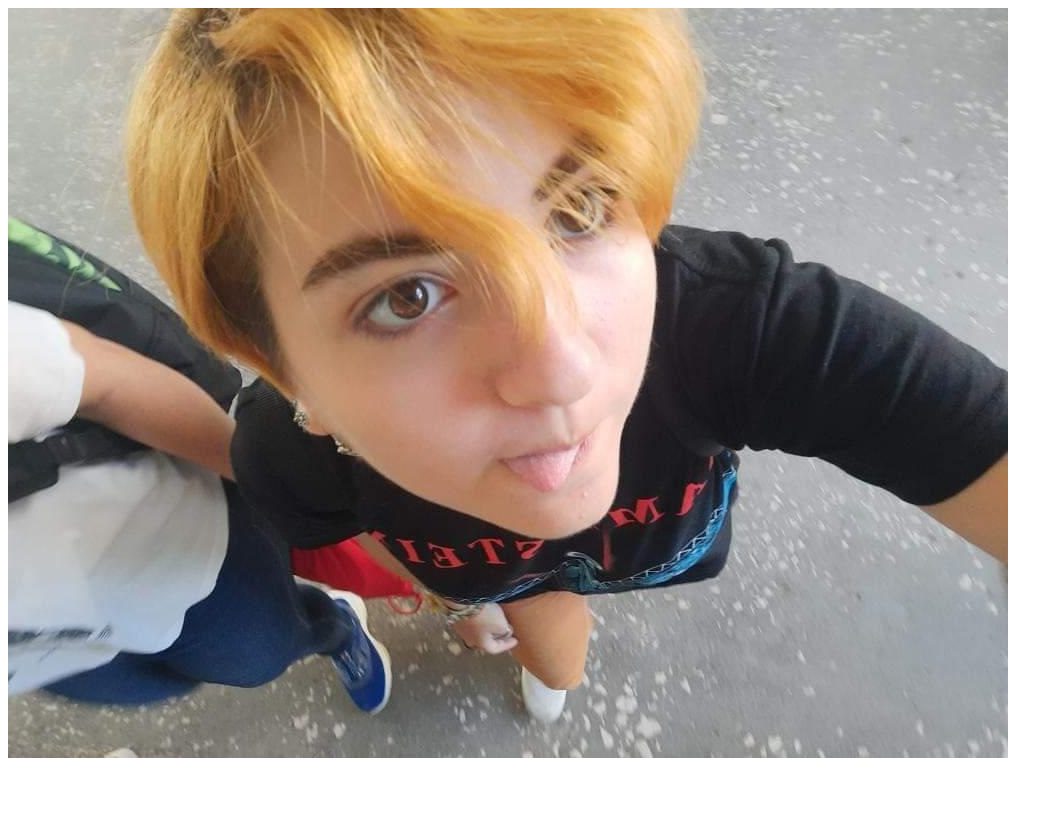
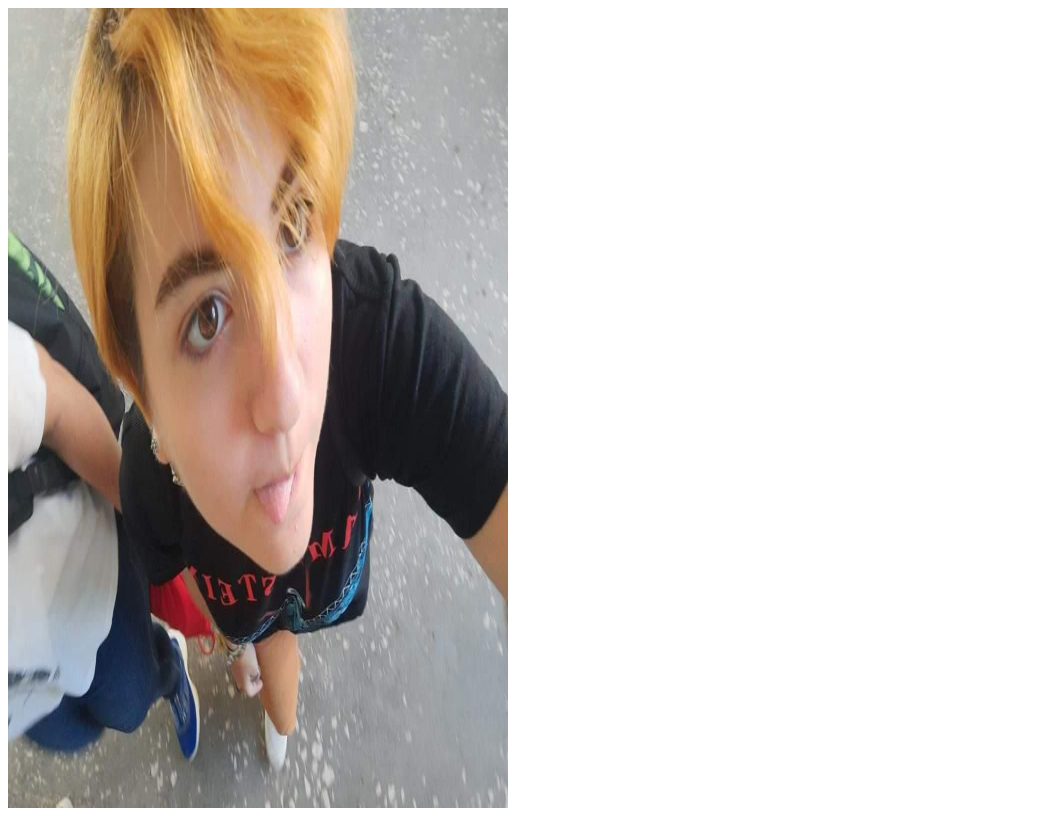
Before and after one commit to MkrtichPapikyan/Arinaaaaa, a plain HTML site: page index.html in a window 1280 px wide. Shown: the whole page, without its empty margins (0-1063 px from the left). Drawn offline with Linux system fonts and the light colour scheme; files whose address does not match are found by name.

Commit message:
Update index.html

```diff
--- a/index.html
+++ b/index.html
@@ -7,6 +7,6 @@
     <title>Document</title>
 </head>
 <body>
-    <img src="C:\Users\User\Desktop\programing\HTML\Arinaaaaa\photo_2022-10-13_12-11-45.jpg">
+    <img src="C:\Users\User\Desktop\programing\HTML\Arinaaaaa\photo_2022-10-13_12-11-45.jpg", height="800px", width="500px">
 </body>
 </html>
```
